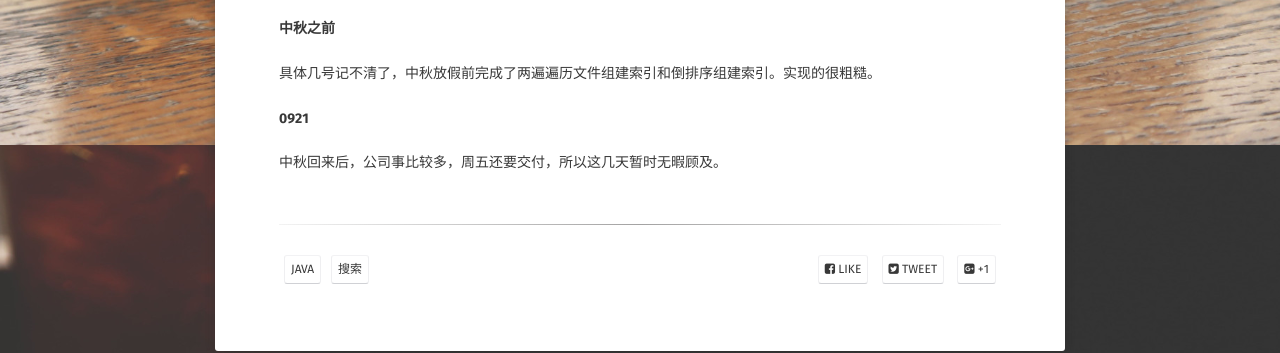
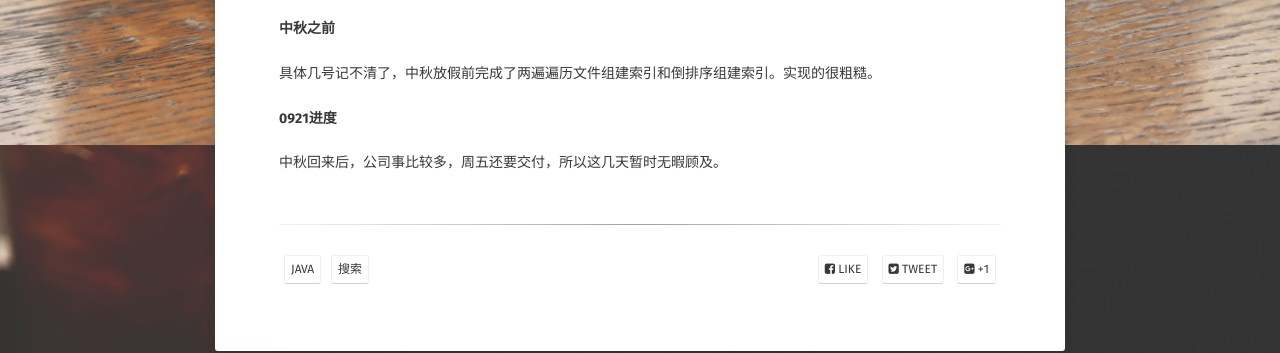
Before and after one commit to ridikuius/ridikuius.github.io, a Jekyll site: the page built from _posts/2016-09-06-GSearch.md, in a window 1280 px wide. Shown: the part 755-1108 px from the top of the page. Built offline with Jekyll 4.4.1, drawn with Linux system fonts in a browser that asks for light colours; some web fonts are replaced.

Commit message:
Update 2016-09-06-GSearch.md

```diff
--- a/_posts/2016-09-06-GSearch.md
+++ b/_posts/2016-09-06-GSearch.md
@@ -30,6 +30,6 @@ comments: true
 
 具体几号记不清了，中秋放假前完成了两遍遍历文件组建索引和倒排序组建索引。实现的很粗糙。
 
-#### 0921
+#### 0921进度
 
 中秋回来后，公司事比较多，周五还要交付，所以这几天暂时无暇顾及。
```
